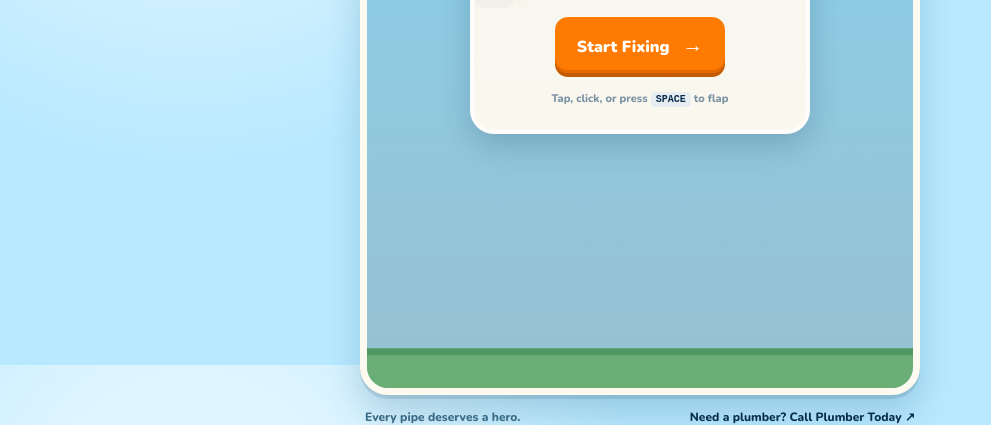
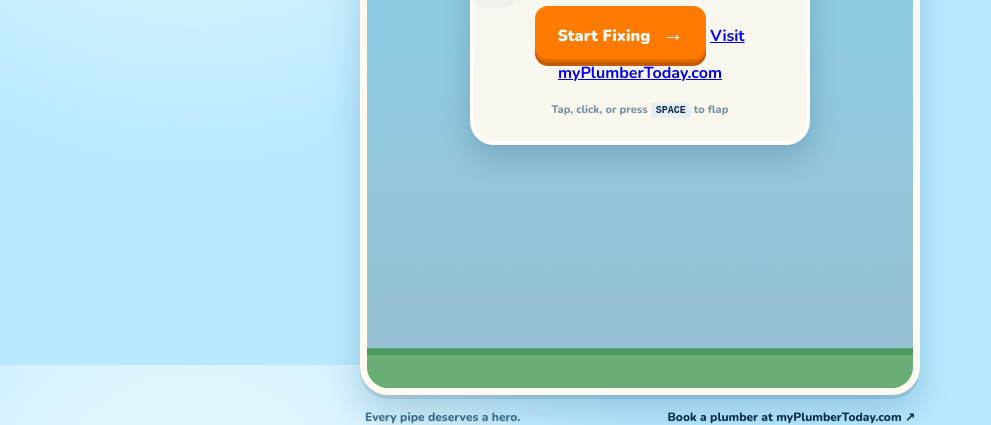
Before and after one commit to Jonahtechnical/plumber-today-game, a plain HTML site: page index.html in a window 1280 px wide. Shown: the part 435-860 px from the top of the page, without its empty margins (0-991 px from the left). Drawn offline with nearby package versions, Linux system fonts and the light colour scheme.

Commit message:
Add myplumbertoday.com branding and links to the game interface

```diff
--- a/index.html
+++ b/index.html
@@ -33,6 +33,7 @@
           <h1 id="overlay-title">Pipe Hopper</h1>
           <p id="overlay-copy">Keep the plumber flying and squeeze through the pipes!</p>
           <button id="start-button" type="button">Start Fixing <span>→</span></button>
+          <a class="site-link" href="https://myplumbertoday.com" target="_blank" rel="noreferrer">Visit myPlumberToday.com</a>
           <p class="hint">Tap, click, or press <kbd>SPACE</kbd> to flap</p>
         </div>
       </div>
@@ -40,7 +41,7 @@
 
     <footer>
       <p>Every pipe deserves a hero.</p>
-      <a href="https://plumbertoday.com" target="_blank" rel="noreferrer">Need a plumber? Call Plumber Today <span>↗</span></a>
+      <a href="https://myplumbertoday.com" target="_blank" rel="noreferrer">Book a plumber at myPlumberToday.com <span>↗</span></a>
     </footer>
   </main>
   <script src="game.js"></script>
```
